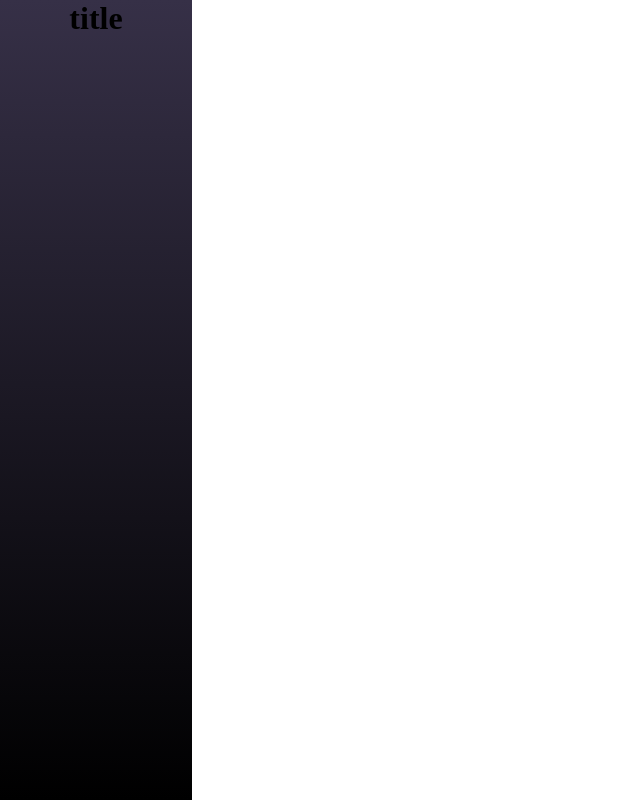
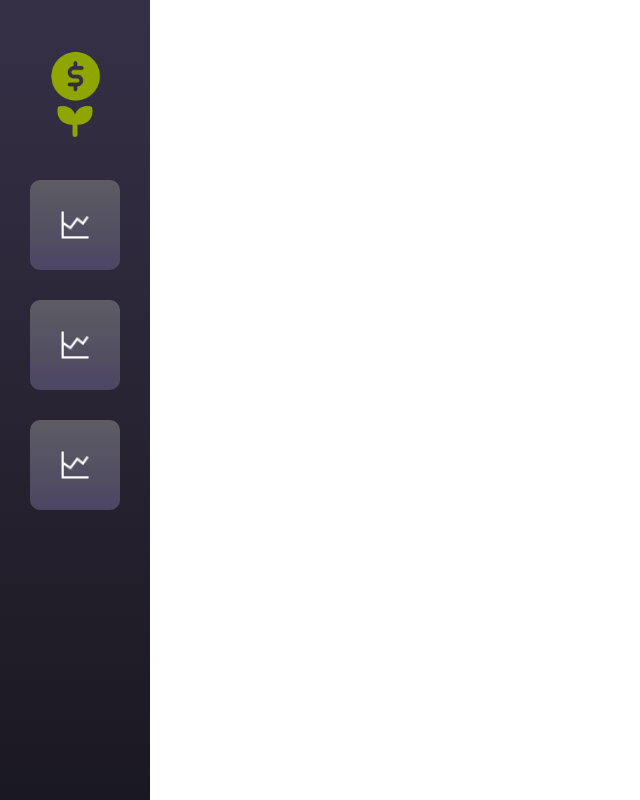
Before and after one commit to juliengg/tamuhack2024, a React (Create React App) app in the folder client/: page / in a window 1280 px wide. Shown: the whole page, without its empty margins (0-640 px from the left). Built offline with nearby package versions, Linux system fonts and the light colour scheme.

Commit message:
sidebar progress

```diff
--- a/client/src/components/sidebar.jsx
+++ b/client/src/components/sidebar.jsx
@@ -1,25 +1,79 @@
+import logo from "../images/logo.svg"
+import graph from "../images/graph.png"
+
 export default function Sidebar(){
     const sidebarStyle = {
+        minWidth:"125px",
         width:"15vw",
+        maxWidth:"150px",
         height:"100vh",
-        background: "linear-gradient(#363047, #000000)",
+        background: "linear-gradient(#363047, #1A1820)",
+        display: "flex",
+        flexDirection:"column",
+        alignItems:"center"
+    }
+    const imgStyle={
+        height:"90px",
+        margin: "50px 0 40px 0"
     }
     return(
         <div style={sidebarStyle}>
-            <h1>title</h1>
+            <img src={logo} style={imgStyle} alt="" />
+            <Button1/>
+            <Button2/>
+            <Button3/>
+
         </div>
     )
 }
 
 const buttonStyle = {
     width:"60%",
-    height:"width"
+    aspectRatio: '1/1',
+    background: "linear-gradient(#5D5C62, #4C4663)",
+    borderRadius:"10px",
+    display: 'flex',
+    justifyContent: 'center',
+    alignItems: 'center',
+    cursor:"pointer",
+    margin:"0 0 30px 0"
 }
 
 function Button1(props){
+
+    const imgStyle = {
+        height:"40%"
+    }
+
     return(
         <div style={buttonStyle}>
-
+            <img src={graph} style={imgStyle} alt="" />
         </div>
     )
 }
+
+function Button2(props){
+
+    const imgStyle = {
+        height:"40%"
+    }
+
+    return(
+        <div style={buttonStyle}>
+            <img src={graph} style={imgStyle} alt="" />
+        </div>
+    )
+}
+
+function Button3(props){
+
+    const imgStyle = {
+        height:"40%"
+    }
+
+    return(
+        <div style={buttonStyle}>
+            <img src={graph} style={imgStyle} alt="" />
+        </div>
+    )
+}
```
Also changed, not shown: client/src/images/graph.png (added), client/src/images/logo.svg (added).
